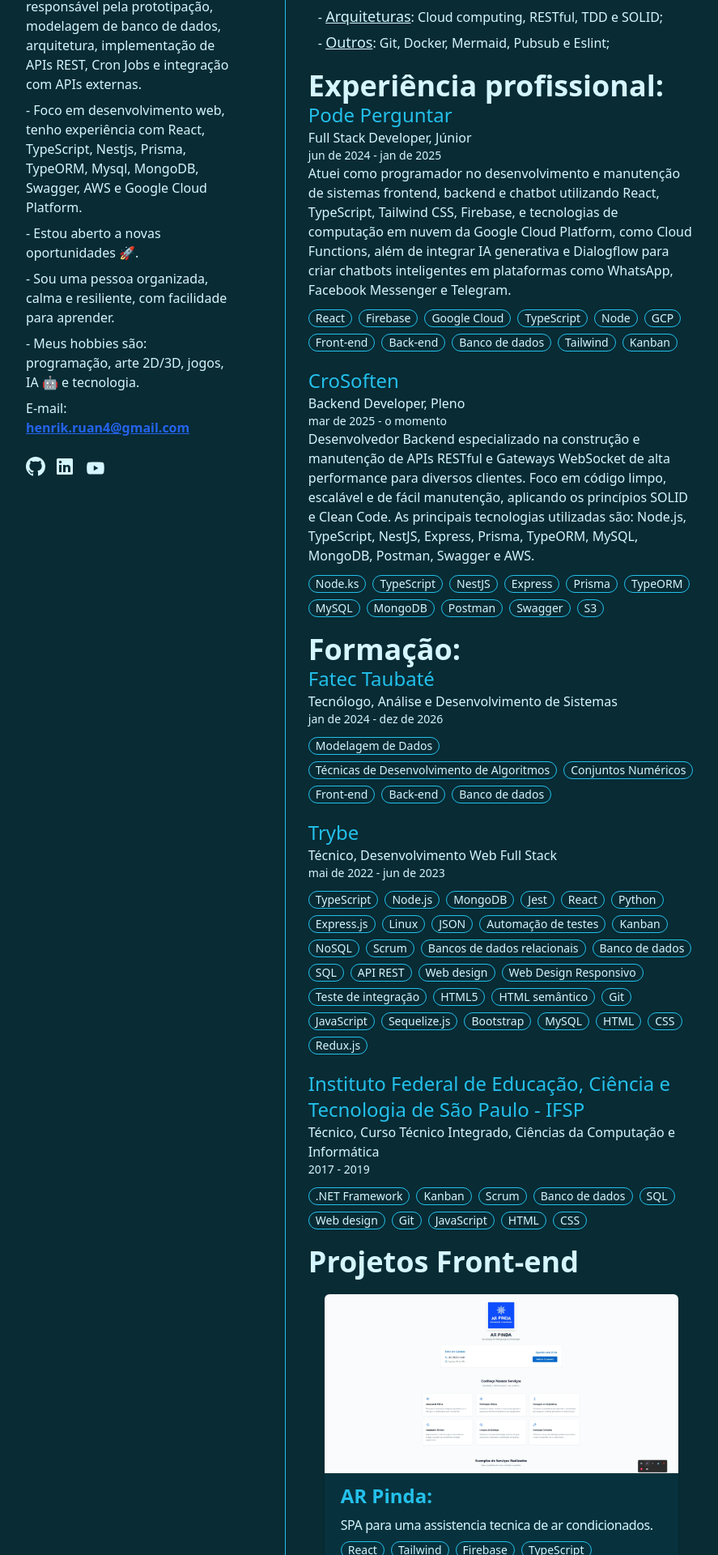
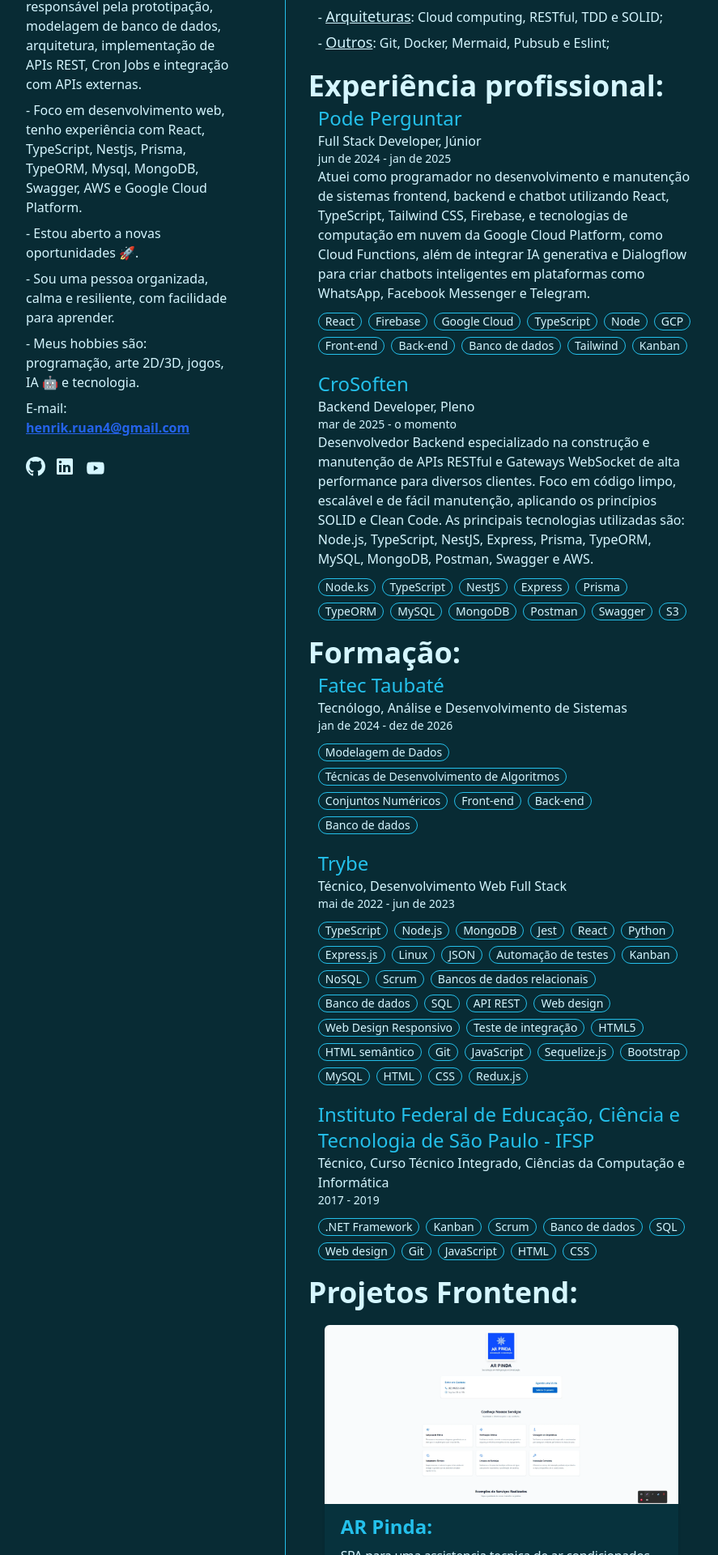
Before and after one commit to HenrikSantos/HenrikSantos.github.io, a React (Vite) app: page / in a window 1280 px wide. Shown: the part 620-2540 px from the top of the page at 81% size, without its empty margins (181-1068 px from the left). Built offline with nearby package versions, Linux system fonts and the light colour scheme.

Commit message:
chore: format component files

```diff
--- a/src/App.tsx
+++ b/src/App.tsx
@@ -9,7 +9,6 @@
 });
 
 function App() {
-
   return (
     <>
       <Header />
--- a/src/components/Experiencias.tsx
+++ b/src/components/Experiencias.tsx
@@ -3,9 +3,9 @@
 
 export default function Experiencia() {
   return (
-    <section id="experiencia" className="my-6">
-      <h1 className="text-4xl font-bold">Experiência profissional:</h1>
-      <div className="flex flex-col space-y-5">
+    <section id="experiencia">
+      <h1 className="mb-1 text-4xl font-bold">Experiência profissional:</h1>
+      <div className="ml-3 flex flex-col space-y-5">
         {data.map((experiencia) => (
           <ExperienciaItem
             key={`${experiencia.nomeDaEmpresa}-${experiencia.cargo}`}
--- a/src/components/Fomacao.tsx
+++ b/src/components/Fomacao.tsx
@@ -1,14 +1,12 @@
-
 import FormacaoItem from "./FormacaoItem";
 import { data } from "../assets/formacaoData.json";
 
 export default function Fomacao() {
   return (
-    <section id='formacao' className='my-6'>
-      <h1 className='text-4xl font-bold'>Formação:</h1>
-      <div className='flex flex-col space-y-5'>
-        {
-          data.map((formacao) =>
+    <section id="formacao">
+      <h1 className="mb-1 text-4xl font-bold">Formação:</h1>
+      <div className="ml-3 flex flex-col space-y-5">
+        {data.map((formacao) => (
           <FormacaoItem
             key={`${formacao.nomeInstituicao + formacao.diploma}`}
             areaDeEstudo={formacao.areaDeEstudo}
@@ -18,8 +16,7 @@
             dataFim={formacao.dataFim}
             competencias={formacao.competencias}
           />
-          )
-        }
+        ))}
       </div>
     </section>
   );
--- a/src/components/Footer.tsx
+++ b/src/components/Footer.tsx
@@ -1,7 +1,7 @@
 export default function Footer() {
   return (
-    <footer className='primary'>
-      <h1 className='text-center'>
+    <footer className="primary">
+      <h1 className="text-center">
         © 2025 Copyright: <span>Henrik Ruan Santos de Souza</span>
       </h1>
     </footer>
--- a/src/components/OutrosProjetos.tsx
+++ b/src/components/OutrosProjetos.tsx
@@ -2,11 +2,12 @@
 import { outrosProjetosData } from "../assets/outrosProjetosData.json";
 
 export default function ProjetosBackend() {
-  return(
+  return (
     <>
-      <h1 className='text-4xl font-bold' id="outros">Outros Projetos</h1>
-      {
-        outrosProjetosData.map((projeto) =>
+      <h1 className="mb-1 text-4xl font-bold" id="outros">
+        Outros Projetos:
+      </h1>
+      {outrosProjetosData.map((projeto) => (
         <ProjetoItem
           key={projeto.id}
           nome={projeto.nome}
@@ -15,8 +16,7 @@
           repositorio={projeto.repositorio}
           stacks={projeto.stacks}
         />
-        )
-      }
+      ))}
     </>
   );
 }
--- a/src/components/Projetos.tsx
+++ b/src/components/Projetos.tsx
@@ -4,7 +4,7 @@
 
 export default function Projetos() {
   return (
-    <section className='mt-6'>
+    <section className="space-y-5">
       <ProjetosFrontend />
       <ProjetosBackend />
       <OutrosProjetos />
--- a/src/components/ProjetosBackend.tsx
+++ b/src/components/ProjetosBackend.tsx
@@ -2,11 +2,12 @@
 import { backendData } from "../assets/backendData.json";
 
 export default function ProjetosBackend() {
-  return(
+  return (
     <>
-      <h1 className='text-4xl font-bold' id="backend">Projetos Back-end</h1>
-      {
-        backendData.map((projeto) =>
+      <h1 className="mb-1 text-4xl font-bold" id="backend">
+        Projetos Backend:
+      </h1>
+      {backendData.map((projeto) => (
         <ProjetoItem
           key={projeto.id}
           nome={projeto.nome}
@@ -15,8 +16,7 @@
           repositorio={projeto.repositorio}
           stacks={projeto.stacks}
         />
-        )
-      }
+      ))}
     </>
   );
 }
--- a/src/components/ProjetosFrontend.tsx
+++ b/src/components/ProjetosFrontend.tsx
@@ -2,11 +2,12 @@
 import { frontendData } from "../assets/frontendData.json";
 
 export default function ProjetosFrontend() {
-  return(
+  return (
     <>
-      <h1 className='text-4xl font-bold' id="frontend">Projetos Front-end</h1>
-      {
-        frontendData.map((projeto) =>
+      <h1 className="mb-1 text-4xl font-bold" id="frontend">
+        Projetos Frontend:
+      </h1>
+      {frontendData.map((projeto) => (
         <ProjetoItem
           key={projeto.id}
           img={projeto.img}
@@ -16,7 +17,7 @@
           stacks={projeto.stacks}
           link={projeto.link}
         />
-        )
+      ))}
+    </>
+  );
 }
-    </>);
-}
```
Also changed, not shown: src/components/FormacaoItem.tsx (+22 -14 lines), src/components/Inicio.tsx (+4 -5 lines). Lines whose indentation alone changed are shown as unchanged.
